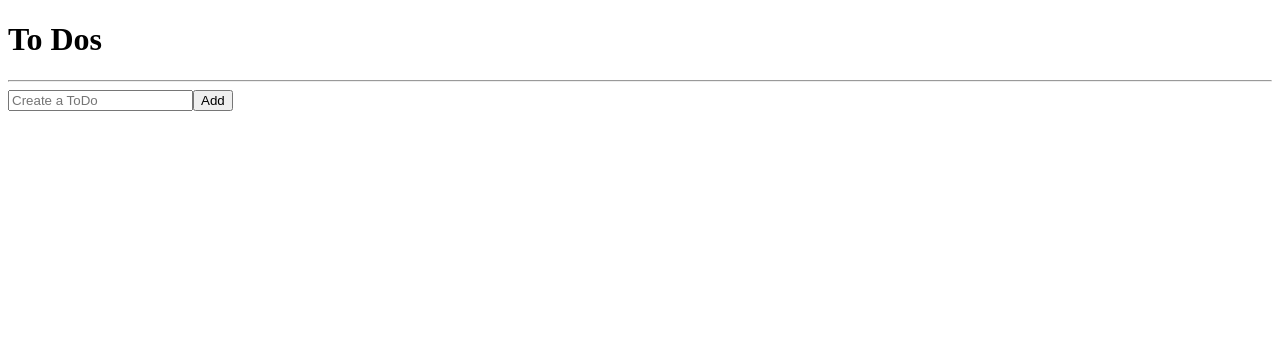
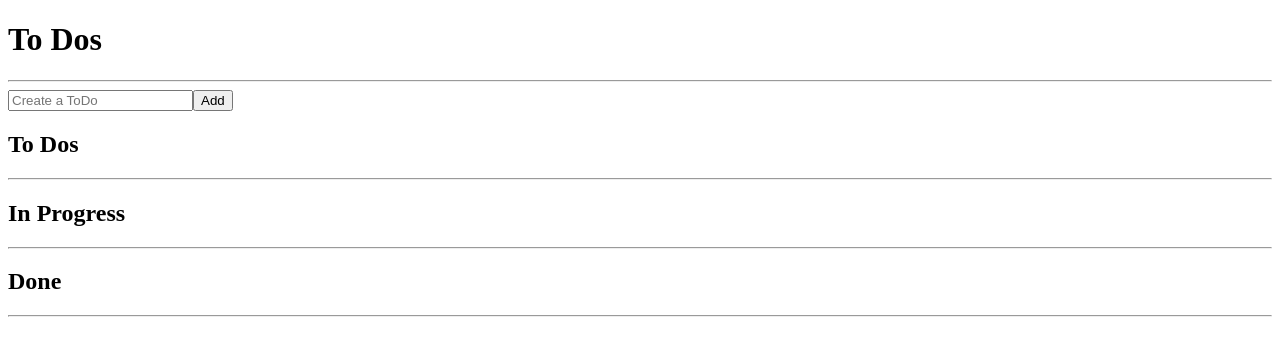
Before and after one commit to jpark-dev/react-todo, a React (Create React App) app: page / in a window 1280 px wide. Shown: the top 356 px of the page. Built offline with nearby package versions, Linux system fonts and the light colour scheme.

Commit message:
Practiced using Recoil's selector to seperate toDos in its own respective category.

```diff
--- a/src/components/TodoList.tsx
+++ b/src/components/TodoList.tsx
@@ -1,20 +1,36 @@
 import { useRecoilValue } from "recoil";
-import { toDoState } from "./atoms";
+import { toDoSelector } from "./atoms";
 import CreateToDo from "./CreateToDo";
 import ToDo from "./ToDo";
 
 function ToDoList() {
-  const toDos = useRecoilValue(toDoState);
+  const [toDos, inProgress, done] = useRecoilValue(toDoSelector);
   return (
     <div>
       <h1>To Dos</h1>
       <hr />
       <CreateToDo />
+      <h2>To Dos</h2>
       <ul>
         {toDos.map((toDo) => (
           <ToDo key={toDo.id} {...toDo} />
         ))}
       </ul>
+      <hr />
+      <h2>In Progress</h2>
+      <ul>
+        {inProgress.map((toDo) => (
+          <ToDo key={toDo.id} {...toDo} />
+        ))}
+      </ul>
+      <hr />
+      <h2>Done</h2>
+      <ul>
+        {done.map((toDo) => (
+          <ToDo key={toDo.id} {...toDo} />
+        ))}
+      </ul>
+      <hr />
     </div>
   );
 }
--- a/src/components/atoms.tsx
+++ b/src/components/atoms.tsx
@@ -1,4 +1,4 @@
-import { atom } from "recoil";
+import { atom, selector } from "recoil";
 
 export interface ToDos {
   id: number;
@@ -10,3 +10,15 @@
   key: "toDo",
   default: [],
 });
+
+export const toDoSelector = selector({
+  key: "toDoSelector",
+  get: ({ get }) => {
+    const toDos = get(toDoState);
+    return [
+      toDos.filter((toDo) => toDo.category === "TO_DO"),
+      toDos.filter((toDo) => toDo.category === "IN_PROGRESS"),
+      toDos.filter((toDo) => toDo.category === "DONE"),
+    ];
+  },
+});
```
